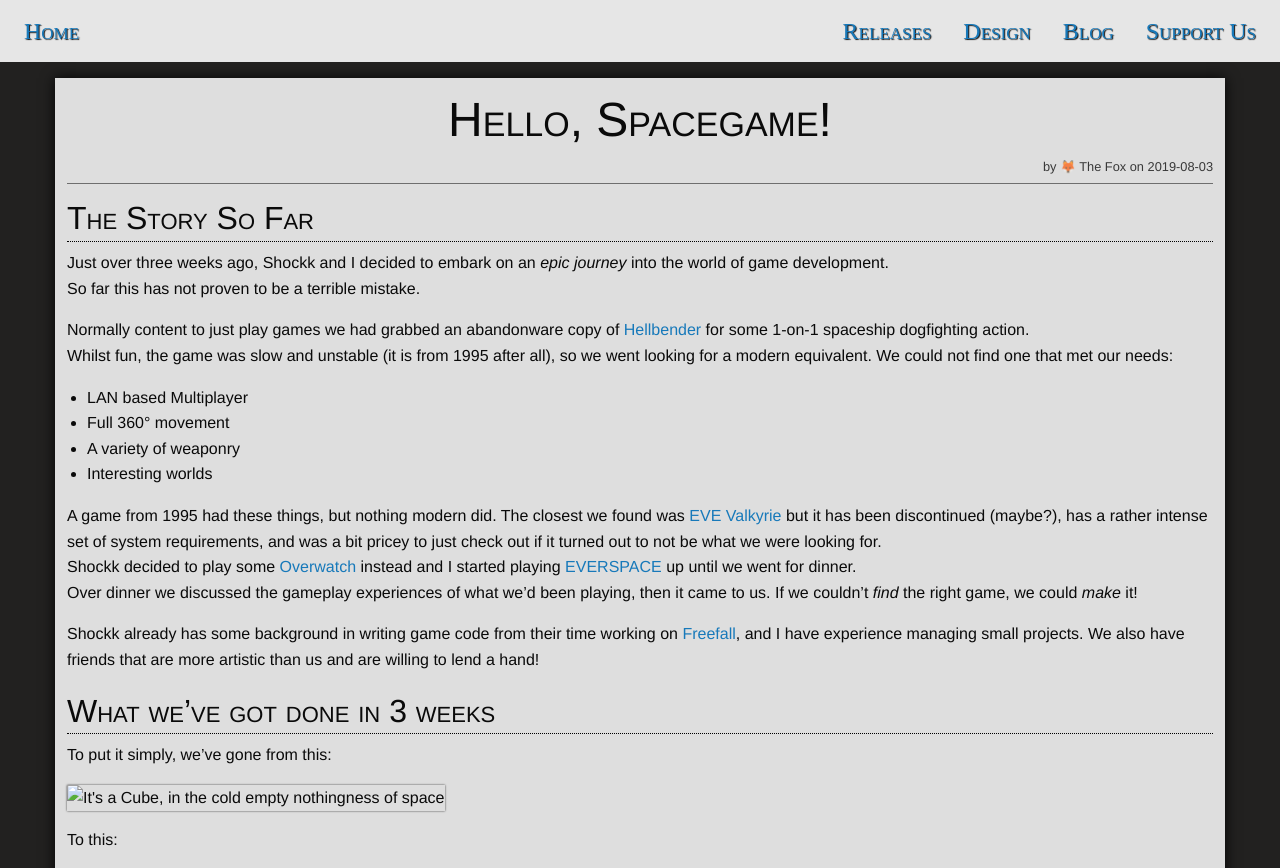
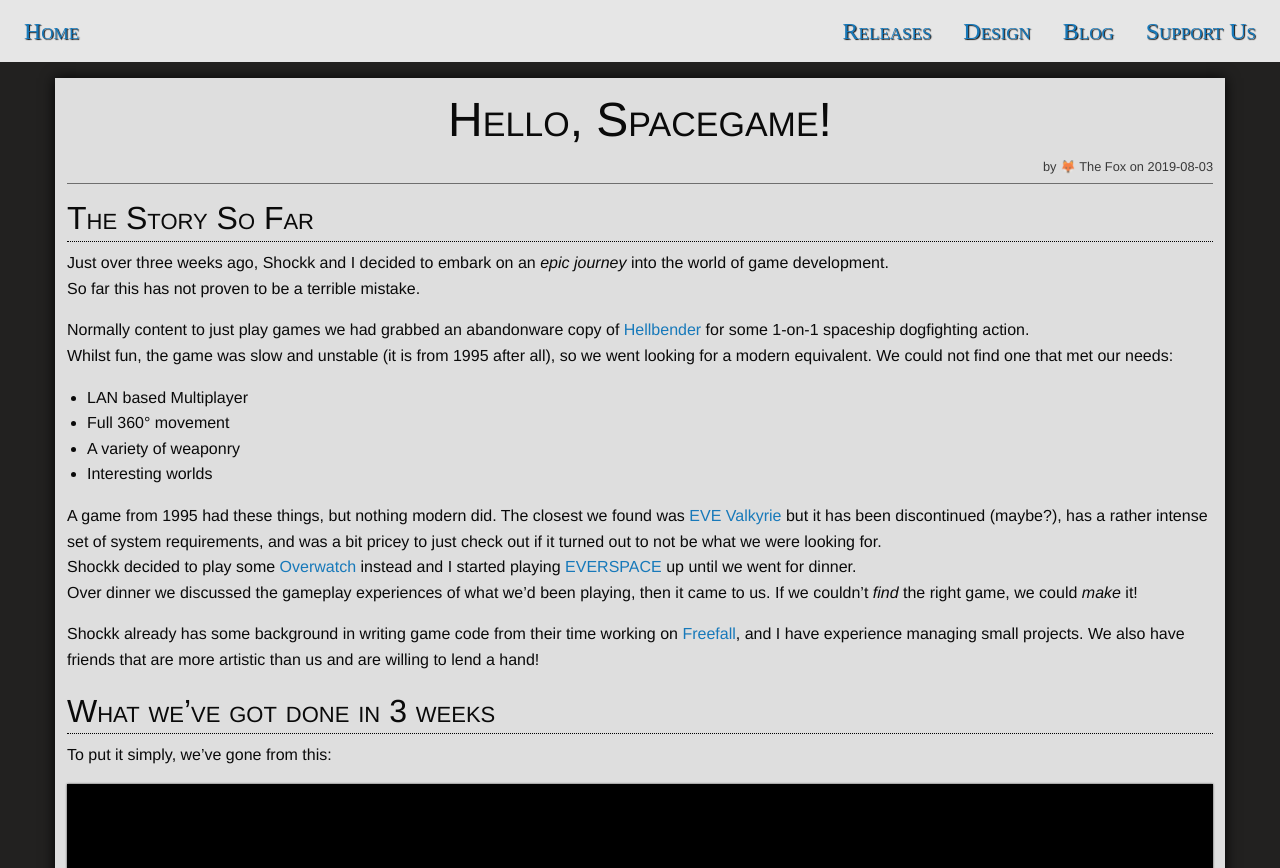
Before and after one commit to corporeality-space/web, a Jekyll site: the page built from _posts/2019-08-03-01-hello-world.md, in a window 1280 px wide. Shown: the top 868 px of the page. Built offline with Jekyll 4.4.1, drawn with Linux system fonts in a browser that asks for light colours; nearby versions of some CDN libraries; some web fonts are replaced; our own code applies the rules of GitHub Pages for plain Markdown files; library files that are not in the unit come from our copies; grey boxes are pictures that could not be loaded.

Commit message:
Update 2019-08-03-01-hello-world.md

```diff
--- a/_posts/2019-08-03-01-hello-world.md
+++ b/_posts/2019-08-03-01-hello-world.md
@@ -26,7 +26,7 @@ Shockk already has some background in writing game code from their time working
 # What we've got done in 3 weeks
 To put it simply, we've gone from this:
 
-![It's a Cube, in the cold empty nothingness of space](/polar-space/assets/img/hello-world/Spacegame_Cube.png)
+![It's a Cube, in the cold empty nothingness of space](/assets/img/hello-world/Spacegame_Cube.png)
 
 To this:
 
```
